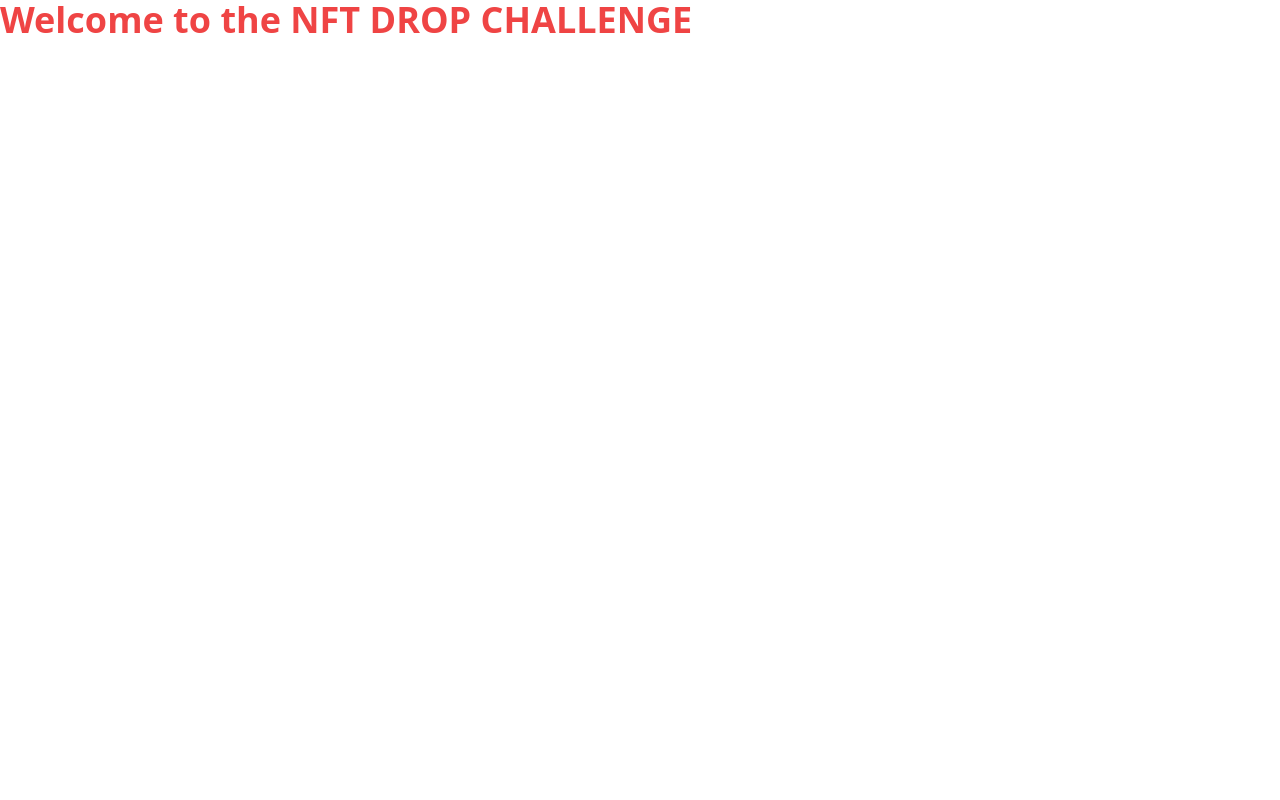
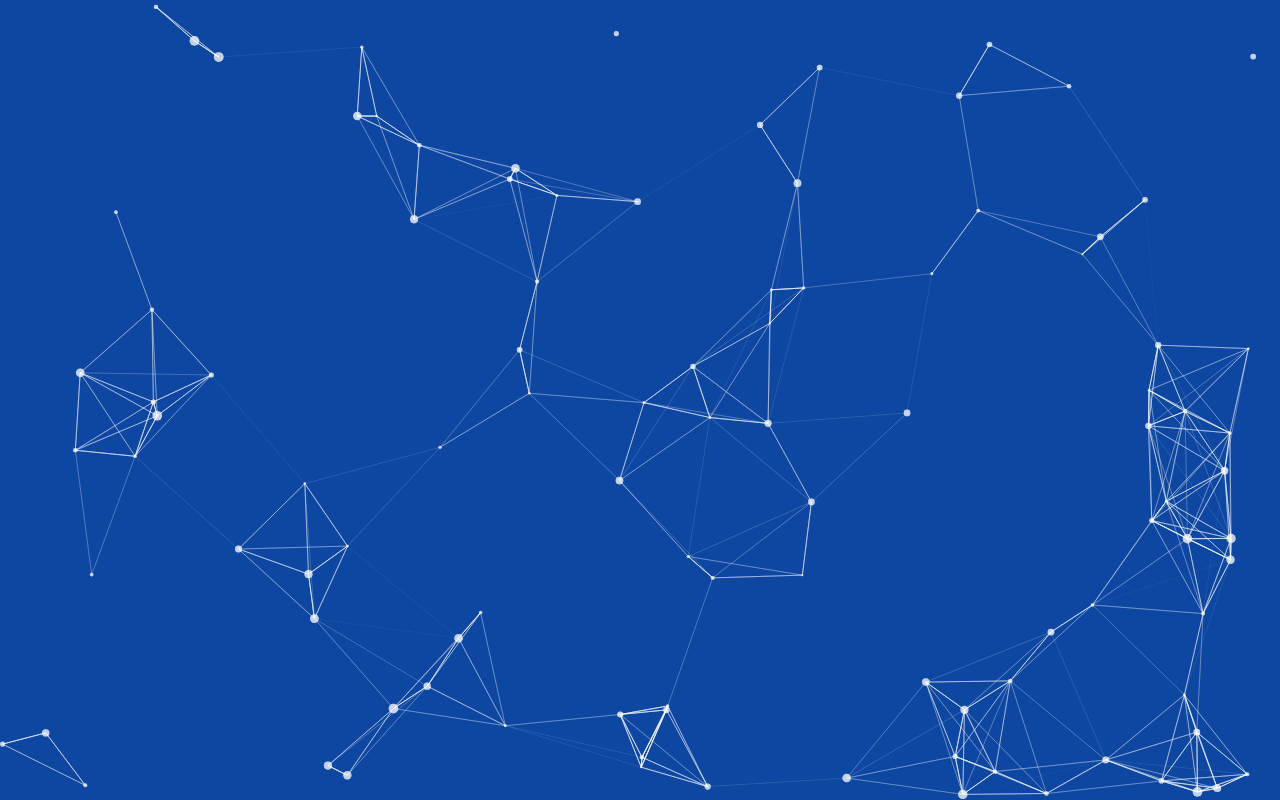
Before and after one commit to GAlexandruD/nft-challenge, a Next.js app: page / in a window 1280 px wide. Built offline with nearby package versions, Linux system fonts and the light colour scheme; what @thirdweb-dev/react would draw is missing.

Commit message:
some styling

```diff
--- /dev/null
+++ b/components/MatrixReloaded.jsx
@@ -0,0 +1,9 @@
+const MatrixReloaded = () => {
+  return (
+    <>
+      <h1>Reloaded</h1>
+    </>
+  )
+}
+
+export default MatrixReloaded
--- /dev/null
+++ b/components/Particles.tsx
@@ -0,0 +1,100 @@
+import Particles from 'react-tsparticles'
+
+import FaEthereum from '@react-icons/all-files/fa/FaEthereum'
+import FaBitcoin from '@react-icons/all-files/fa/FaBitcoin'
+import SiLitecoin from '@react-icons/all-files/si/SiLitecoin'
+import ImCoinEuro from '@react-icons/all-files/im/ImCoinEuro'
+import ImCoinDollar from '@react-icons/all-files/im/ImCoinDollar'
+import ImCoinPound from '@react-icons/all-files/im/ImCoinPound'
+import ImCoinYen from '@react-icons/all-files/im/ImCoinYen'
+import FaViacoin from '@react-icons/all-files/fa/FaViacoin'
+import BiCoinStack from '@react-icons/all-files/bi/BiCoinStack'
+import GiCoins from '@react-icons/all-files/gi/GiCoins'
+import RiCoinsLine from '@react-icons/all-files/ri/RiCoinsLine'
+
+const ParticlesTwo = () => {
+  return (
+    <Particles
+      id="tsparticles"
+      options={{
+        background: {
+          color: {
+            value: '#0d47a1',
+          },
+        },
+        fpsLimit: 120,
+        interactivity: {
+          events: {
+            onClick: {
+              enable: true,
+              mode: 'push',
+            },
+            onHover: {
+              enable: true,
+              mode: 'repulse',
+            },
+            resize: true,
+          },
+          modes: {
+            bubble: {
+              distance: 400,
+              duration: 2,
+              opacity: 0.8,
+              size: 40,
+            },
+            push: {
+              quantity: 4,
+            },
+            repulse: {
+              distance: 200,
+              duration: 0.4,
+            },
+          },
+        },
+        particles: {
+          color: {
+            value: '#ffffff',
+          },
+          links: {
+            color: '#ffffff',
+            distance: 150,
+            enable: true,
+            opacity: 0.5,
+            width: 1,
+          },
+          collisions: {
+            enable: true,
+          },
+          move: {
+            direction: 'none',
+            enable: true,
+            outMode: 'bounce',
+            random: false,
+            speed: 2,
+            straight: false,
+          },
+          number: {
+            density: {
+              enable: true,
+              area: 800,
+            },
+            value: 80,
+          },
+          opacity: {
+            value: 0.5,
+          },
+          shape: {
+            type: 'circle',
+          },
+          size: {
+            random: true,
+            value: 5,
+          },
+        },
+        detectRetina: true,
+      }}
+    />
+  )
+}
+
+export default ParticlesTwo
--- a/package.json
+++ b/package.json
@@ -6,12 +6,14 @@
     "start": "next start"
   },
   "dependencies": {
+    "@react-icons/all-files": "^4.1.0",
     "@thirdweb-dev/react": "^2.0.3",
     "@thirdweb-dev/sdk": "^2.0.20",
     "ethers": "^5.6.2",
     "next": "latest",
     "react": "^17.0.2",
-    "react-dom": "^17.0.2"
+    "react-dom": "^17.0.2",
+    "react-tsparticles": "^1.42.4"
   },
   "devDependencies": {
     "@types/node": "17.0.4",
--- a/pages/index.tsx
+++ b/pages/index.tsx
@@ -1,6 +1,7 @@
 import type { NextPage } from 'next'
 import Head from 'next/head'
 import Image from 'next/image'
+import ParticlesTwo from '../components/Particles'
 
 const Home: NextPage = () => {
   return (
@@ -9,6 +10,9 @@ const Home: NextPage = () => {
         <title>NFT Drop</title>
         <link rel="icon" href="/favicon.ico" />
       </Head>
+      <div className="absolute h-10 w-10">
+        <ParticlesTwo />
+      </div>
 
       <h1 className="text-4xl font-bold text-red-500">
         Welcome to the NFT DROP CHALLENGE
--- a/pages/nft/[id].tsx
+++ b/pages/nft/[id].tsx
@@ -10,19 +10,23 @@ function NFTDropPage() {
 
   // ------------------------------
   return (
-    <div className="flex h-screen flex-col lg:grid lg:grid-cols-10">
+    <div className="z-10 flex h-screen flex-col lg:grid lg:grid-cols-10">
       {/* Left side */}
+
       <div className="bg-gradient-to-br from-cyan-900 to-green-700 lg:col-span-4">
         <div className="flex flex-col items-center justify-center py-2 lg:min-h-screen">
-          <div className="rounded-xl bg-gradient-to-br from-yellow-400 to-amber-900 p-2">
+          <div className="relative rounded-xl bg-gradient-to-br from-yellow-400 to-cyan-600 p-2">
             <img
-              className="w-44 rounded-xl object-cover hover:animate-pulse lg:h-96 lg:w-72"
+              className="w-44 rounded-xl object-cover transition duration-300 ease-in-out hover:animate-rotate-y lg:h-96 lg:w-72"
               src="https://links.papareact.com/8sg"
               alt=""
             />
           </div>
           <div className="space-y-2 p-5 text-center">
-            <h1 className="text-4xl font-bold text-white">PAPAFAM Apes</h1>
+            <h1 className="text-4xl font-bold text-white">
+              <span className="animate-bounce">P</span>APAFAM Apes
+            </h1>
+
             <h2 className="text-xl text-gray-300">
               A collection of PAPAFAM Apes who live & breathe React
             </h2>
--- a/tailwind.config.js
+++ b/tailwind.config.js
@@ -4,7 +4,23 @@ module.exports = {
     './components/**/*.{js,ts,jsx,tsx}',
   ],
   theme: {
-    extend: {},
+    extend: {
+      keyframes: {
+        'rotate-y': {
+          from: {
+            transform: 'rotateY(0deg)',
+          },
+          to: {
+            transform: 'rotateY(360deg)',
+          },
+        },
+      },
+
+      animation: {
+        'spin-slow': 'spin 3s linear infinite',
+        'rotate-y': 'rotate-y 2s linear',
+      },
+    },
   },
   plugins: [],
 }
```
Also changed, not shown: 1 other file (tests, documents, lock files or other folders).
